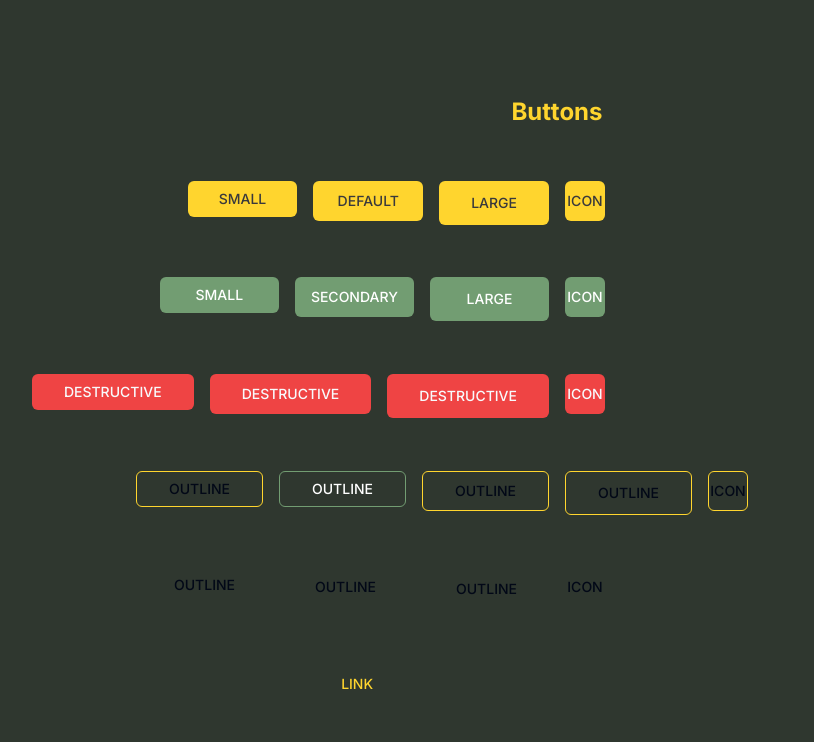
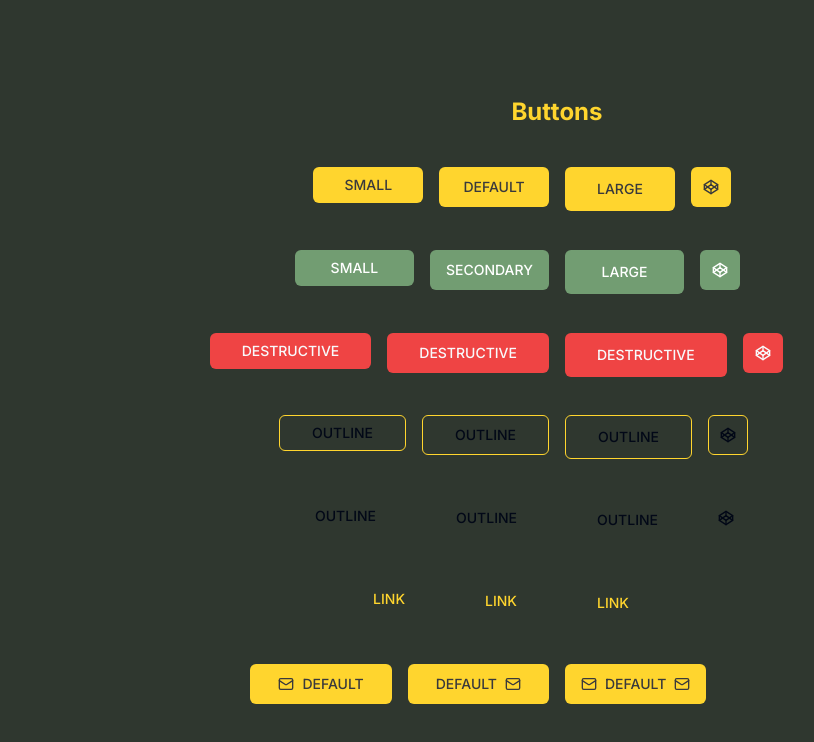
Before and after one commit to sketch0395/liftoff, a Next.js app in the folder liftoff/: page /primatives/buttons in a window 1280 px wide. Shown: the top 742 px of the page, without its empty margins (83-897 px from the left). Built offline with nearby package versions, Linux system fonts and the light colour scheme.

Commit message:
forgot to push

```diff
--- a/liftoff/components/ui/button.jsx
+++ b/liftoff/components/ui/button.jsx
@@ -12,6 +12,7 @@ const buttonVariants = cva(
         default: "bg-primary text-primary-foreground hover:bg-primary/90",
         destructive:
           "bg-destructive text-destructive-foreground hover:bg-destructive/90",
+        // Why is this a solid bg-color and not bg-transparent
         outline:
           "border border-input bg-background hover:bg-accent hover:text-accent-foreground",
         secondary:
--- a/liftoff/pages/primatives/buttons.js
+++ b/liftoff/pages/primatives/buttons.js
@@ -1,5 +1,7 @@
 import {Button} from "@/components/ui/button"
 import {Inter} from 'next/font/google'
+import {Codepen, Mail} from 'lucide-react'
+
 
 
 
@@ -8,53 +10,65 @@ const inter = Inter({subsets: ['latin']})
 export default function ExampleButtons() {
     return (<>
             <main
-                className={`flex min-h-screen flex-col row-auto items-center justify-between p-24 ${inter.className}`}>
+                className={`flex min-h-screen flex-col row-auto gap-4 items-center justify-between p-24 ${inter.className}`}>
                 <h1 className='text-2xl text-primary font-bold'> Buttons</h1>
                 {/*Default Buttons*/}
-                <div className='row-start-2 grid grid-cols-6 gap-4'>
+                <div className='row-start-2 grid grid-cols-4 gap-4'>
                     <Button size='sm'>SMALL</Button>
                     <Button>DEFAULT</Button>
                     <Button size='lg'>LARGE</Button>
-                    <Button size='icon'>ICON</Button></div>
+                    <Button size='icon'><Codepen className='mx-2 h-4 w-4'/></Button></div>
                 {/*Secondary Buttons*/}
-                <div className='row-start-2 grid grid-cols-6 gap-4'>
+                <div className='row-start-2 grid grid-cols-4 gap-4'>
                     <Button variant='secondary' size='sm'>SMALL</Button>
                     <Button variant='secondary'>SECONDARY</Button>
                     <Button variant='secondary' size='lg'>LARGE</Button>
-                    <Button variant='secondary' size='icon'>ICON</Button>
+                    <Button variant='secondary' size='icon'><Codepen className='mx-2 h-4 w-4'/> </Button>
                 </div>
                 {/*Destructive Buttons*/}
-                <div className='row-start-2 grid grid-cols-6 gap-4'>
+                <div className='row-start-2 grid grid-cols-4 gap-4'>
                     <Button variant='destructive' size="sm">DESTRUCTIVE</Button>
                     <Button variant='destructive'>DESTRUCTIVE</Button>
                     <Button variant='destructive' size="lg">DESTRUCTIVE</Button>
-                    <Button variant='destructive' size="icon">ICON</Button>
+                    <Button variant='destructive' size="icon"><Codepen className='mx-2 h-4 w-4'/></Button>
                 </div>
                 {/*Outline Buttons*/}
                 {/*Must set cn text-color*/}
                 {/*No Secondary variant*/}
-                <div className='row-start-2 grid grid-cols-6 gap-4'>
+                <div className='row-start-2 grid grid-cols-4 gap-4'>
                     <Button variant='outline' size="sm">OUTLINE</Button>
-                    <Button variant='outline' size="sm" className='text-secondary-foreground border-secondary'>OUTLINE</Button>
                     <Button variant='outline'>OUTLINE</Button>
                     <Button variant='outline' size="lg">OUTLINE</Button>
-                    <Button variant='outline' size="icon">ICON</Button>
+                    <Button variant='outline' size="icon"><Codepen className='mx-2 h-4 w-4'/></Button>
                 </div>
                 {/*Ghost Buttons*/}
                 {/*Must set cn text-color*/}
-                <div className='row-start-2 grid grid-cols-6 gap-4'>
+                <div className='row-start-2 grid grid-cols-4 gap-4'>
                     <Button variant='ghost' size="sm">OUTLINE</Button>
                     <Button variant='ghost'>OUTLINE</Button>
                     <Button variant='ghost' size="lg">OUTLINE</Button>
-                    <Button variant='ghost' size="icon">ICON</Button>
+                    <Button variant='ghost' size="icon"><Codepen className='mx-2 h-4 w-4'/></Button>
+                </div>
+                {/*Link Buttons*/}
+                {/*Must set cn text-color*/}
+                <div className='row-start-2 grid grid-cols-4 gap-4'>
+                    <Button variant='link' size="sm">LINK</Button>
+                    <Button variant='link'>LINK</Button>
+                    <Button variant='link' size="lg">LINK</Button>
+
+                </div>
+
+                {/*Icon Buttons*/}
+                <div className='row-start-2 grid grid-cols-4 gap-4'>
+                    <Button>
+                        <Mail className='mr-2 h-4 w-4'/> DEFAULT</Button>
+                    <Button>
+                        DEFAULT<Mail className='ml-2 h-4 w-4'/> </Button>
+                    <Button>
+                        <Mail className='mr-2 h-4 w-4'/>DEFAULT<Mail className='ml-2 h-4 w-4'/> </Button>
                 </div>
 
 
-                <div className='row-start-2 grid grid-cols-6 gap-4'>
-
-                   <Button variant='link'>LINK</Button>
-
-                </div>
 
             </main>
         </>
```
Also changed, not shown: 1 other file (tests, documents, lock files or other folders).
